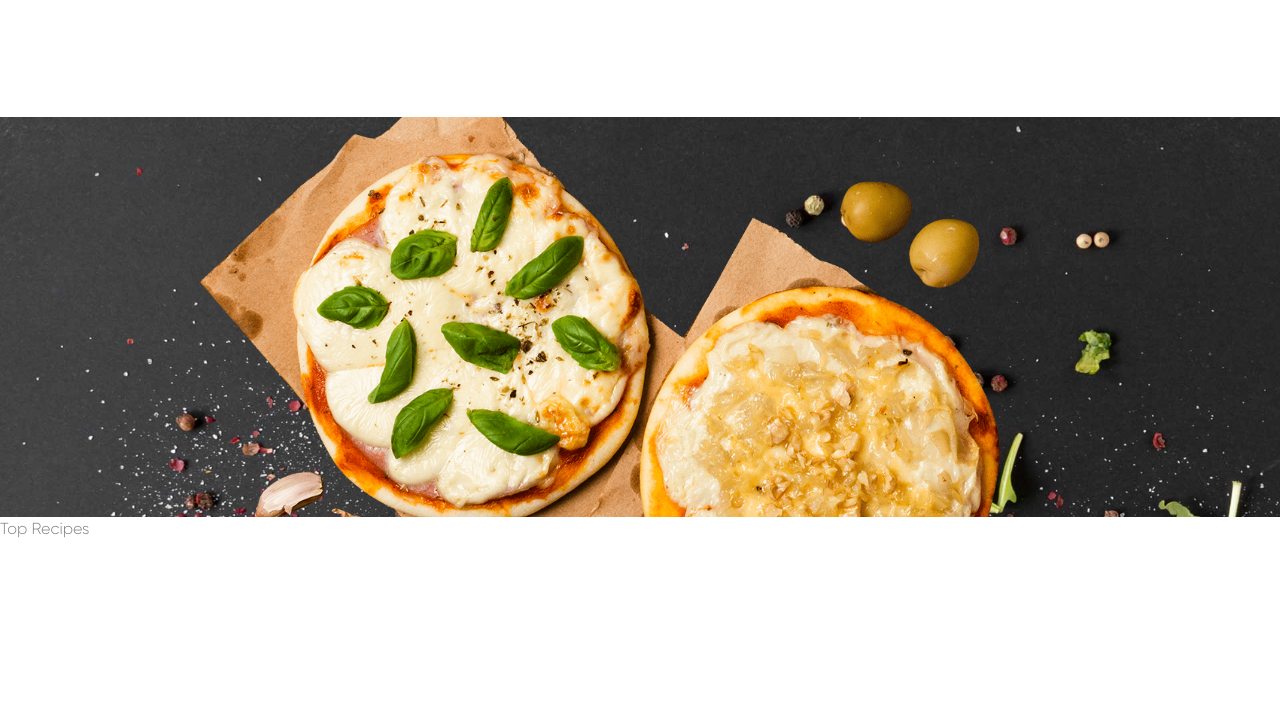
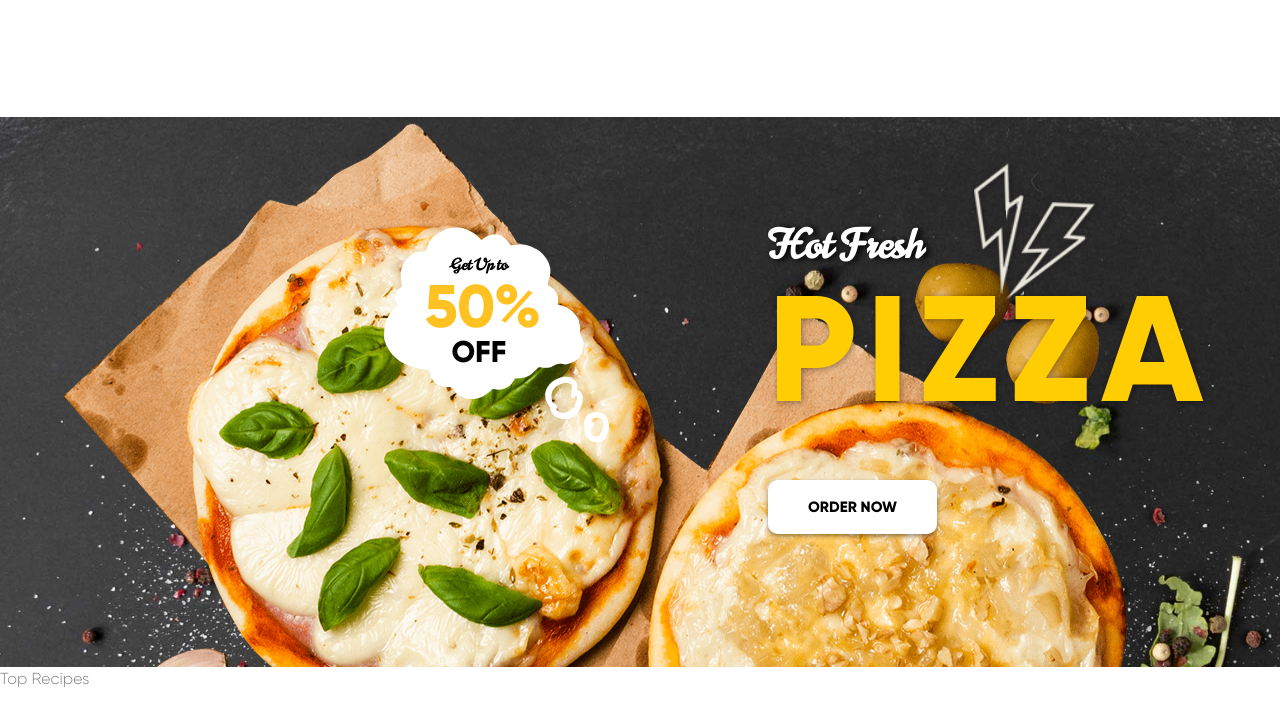
Before and after one commit to ntc2019/ShoppingCart, a plain HTML site: page index.html in a window 1280 px wide. Shown: the part 3087-3814 px from the top of the page. Drawn offline with nearby package versions, Linux system fonts and the light colour scheme; a web font is replaced by a local one.

Commit message:
add section ads

```diff
--- a/css/index.css
+++ b/css/index.css
@@ -500,6 +500,153 @@
 
 /* END products */
 
+
+
+/* START Ads */
+
+.ad {
+    height: 550px;
+    position: relative;
+    overflow: hidden;
+    display: flex;
+    justify-content: end;
+    align-items: center;
+}
+
+.ad .overlay-bg {
+    height: 100%;
+    position: absolute;
+    top: 0;
+    left: 0;
+    z-index: -1;
+}
+
+.ad .overlay-bg img {
+    height: 100%;
+    width: 100%;
+    display: block;
+    object-fit: cover;
+}
+
+.ad .overlay-pizza {
+    position: absolute;
+    bottom: 0;
+    left: 5%;
+    display: flex;
+    align-items: flex-end;
+    transform: translateY(15%);
+}
+
+.ad .discount-img {
+    position: absolute;
+    top: 20%;
+    left: 30%;
+    z-index: 1;
+    display: flex;
+    align-items: center;
+    justify-content: center;
+    width: 226px;
+    height: 216px;
+}
+
+.ad .discount-img img {
+    position: absolute;
+    top: 0;
+    left: 0;
+
+    z-index: -1;
+}
+
+.ad .discount-img .discount-body {
+    position: absolute;
+    top: 12%;
+    left: 18%;
+    text-align: center;
+}
+
+.ad .discount-img .discount-body .get-up {
+    font-family: var(--font-deco);
+    color: black;
+    font-weight: bold;
+    padding-right: 8px;
+}
+
+.ad .discount-img .discount-body .percent {
+    font-weight: bold;
+    font-size: 6rem;
+    line-height: 1;
+    color: var(--color-primary);
+
+}
+
+.ad .discount-img .discount-body .off {
+    font-weight: bold;
+    font-size: 3rem;
+    line-height: 1;
+    color: black;
+    padding-right: 8px;
+}
+
+/* ads body */
+
+.ad .ad-body {
+    width: 40%;
+    position: relative;
+    z-index: 2;
+    padding-bottom: 50px;
+}
+
+.ad .ad-body .hot {
+    font-family: var(--font-deco);
+    color: white;
+    font-size: 4rem;
+    font-weight: bold;
+    filter: drop-shadow(4px 1px 3px rgba(0, 0, 0, 1));
+}
+
+.ad .ad-body .pizza {
+    position: relative;
+    color: #ffcd02;
+    font-size: 15rem;
+    font-weight: bold;
+    line-height: 1;
+    letter-spacing: 10px;
+    filter: drop-shadow(1px 1px 3px rgba(0, 0, 0, 0.4));
+    margin-bottom: 70px;
+}
+
+.ad .ad-body a {
+    background-color: white;
+    font-size: 1.5rem;
+    padding: 18px 40px;
+    border-radius: 10px;
+    box-shadow: 0px 2px 4px rgba(0, 0, 0, 0.4);
+    transition: all 200ms;
+}
+
+.ad .ad-body a:hover {
+    background-color: var(--color-primary);
+}
+
+.ad .ad-body .pizza .lightning-icon {
+    position: absolute;
+    top: 0;
+    height: fit-content;
+}
+
+.ad .ad-body .pizza .lightning-icon.one {
+    width: 50px;
+    right: 50%;
+    transform: translateY(-85%);
+}
+
+.ad .ad-body .pizza .lightning-icon.two {
+    width: 90px;
+    right: 36%;
+    transform: translateY(-75%);
+}
+
+/* END Ads */
 /* Start Comment */
 
 .clients {
@@ -871,33 +1018,7 @@
 
 
 
-.ad {
-    height: 400px;
-    position: relative;
-}
 
-.ad .overlay-bg {
-    height: 100%;
-}
-
-.ad .overlay-bg img {
-    height: 100%;
-    width: 100%;
-    display: block;
-    object-fit: cover;
-}
-
-.ad .overlay-pizza {
-    height: 100%;
-    position: absolute;
-    top: 0px;
-    left: 200px;
-    width: 800px;
-}
-
-.ad img {
-    height: 100%;
-}
 
 .top-recipes {
     height: 700px;
--- a/index.html
+++ b/index.html
@@ -387,6 +387,23 @@
             <div class="overlay-pizza">
                 <img src="./assets/images/h1_img.png" alt="">
             </div>
+            <div class="discount-img">
+                <img src="./assets/images/h1_think.png" alt="">
+                <div class="discount-body">
+
+                    <p class="get-up">Get Up to</p>
+                    <p class="percent">50%</p>
+                    <p class="off">OFF</p>
+                </div>
+            </div>
+            <div class="ad-body">
+                <p class="hot">Hot Fresh</p>
+                <p class="pizza">PIZZA
+                    <img class="lightning-icon one" src="./assets/images/h1_thunder-1.png" alt="">
+                    <img class="lightning-icon two" src="./assets/images/h1_thunder-2.png" alt="">
+                </p>
+                <a class="btn-primary" href="">ORDER NOW</a>
+            </div>
         </section>
         <section class="top-recipes">Top Recipes</section>
 
```
